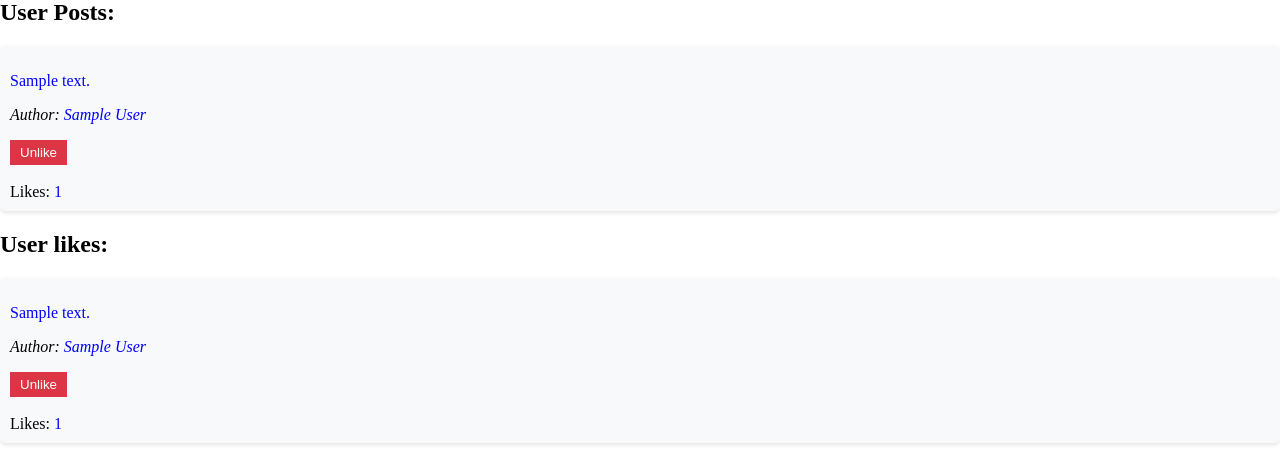
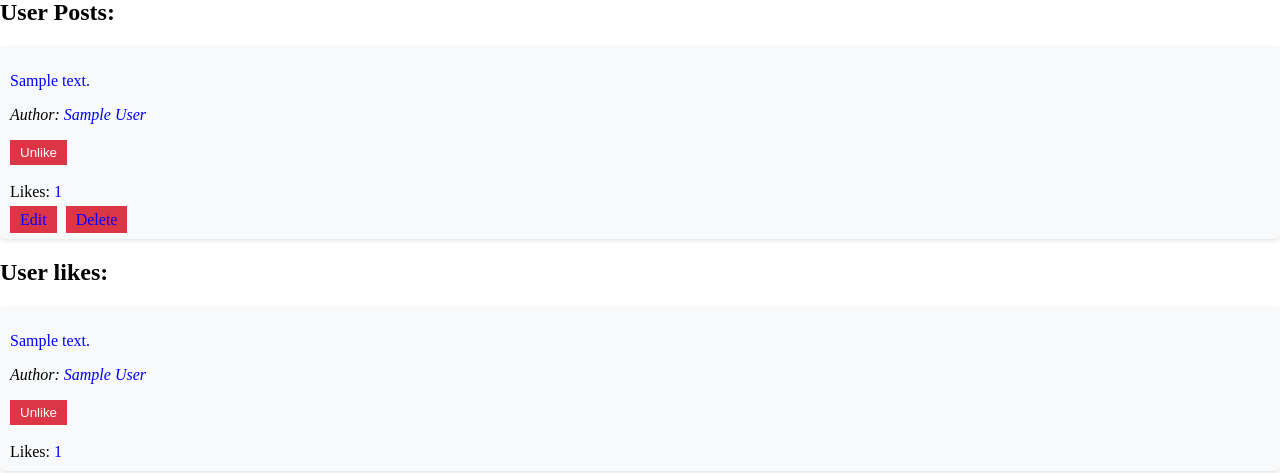
Before and after one commit to FaroukZakaria/Mini_social_media, a Flask app: page /users/1 in a window 1280 px wide. Shown: the part 274-747 px from the top of the page. Run offline with Flask 3, Linux system fonts and the light colour scheme; the visitor is signed in with stand-in values (Sample User, id 1); tables that the repository leaves empty hold one stand-in row (values such as "Sample post").

Commit message:
add edit and delete buttons in profile and home

```diff
--- a/app.py
+++ b/app.py
@@ -22,7 +22,7 @@ secret_key = ''.join(secrets.choice(string.ascii_letters + string.digits + strin
 app.secret_key = secret_key
 
 # Configure SQLAlchemy to connect to the database
-engine = create_engine('mysql://public:password@localhost/platform_data')
+engine = create_engine('mysql://root:root@localhost/platform_data')
 
 # Create the tables in the database
 Base.metadata.create_all(engine)
@@ -40,8 +40,10 @@ def index():
     """
     Home
     """
+    is_admin = False
     if 'user_id' in session:
         curr_user = session['user_id']
+        is_admin = session['is_admin']
     else:
         curr_user = None
 
@@ -56,7 +58,7 @@ def index():
             user_likes[like.post_id] = set()
         user_likes[like.post_id].add(like.user_id)
 
-    return render_template('index.html', users=users, posts=posts, likes=likes, curr_user=curr_user, user_likes=user_likes)
+    return render_template('index.html', users=users, posts=posts, likes=likes, curr_user=curr_user, user_likes=user_likes, is_admin=is_admin)
 
 @app.route('/login', methods=['GET', 'POST'], strict_slashes=False)
 def login():
@@ -269,8 +271,10 @@ def user_profile(user_id):
     """
     Show user profile
     """
+    is_admin = False
     if 'user_id' in session:
         curr_user = session['user_id']
+        is_admin = session['is_admin']
     else:
         curr_user = None
 
@@ -288,7 +292,7 @@ def user_profile(user_id):
             is_current_user = (user.id == curr_user)
         else:
             is_current_user = False
-        return render_template('profile.html', user=user, is_current_user=is_current_user, curr_user=curr_user, user_likes=user_likes)
+        return render_template('profile.html', user=user, is_current_user=is_current_user, curr_user=curr_user, user_likes=user_likes, is_admin=is_admin)
     else:
         return "User not found", 404
 
--- a/static/profile.css
+++ b/static/profile.css
@@ -112,3 +112,21 @@
 .author-label {
     color: black;
 }
+
+.edit-delete-buttons {
+    margin-top: 10px;
+    text-decoration: none;
+}
+
+.edit-btn, .delete-btn {
+    background-color: #dc3545;
+    color: #fff;
+    border: none;
+    padding: 5px 10px;
+    cursor: pointer;
+    margin-right: 5px;
+}
+
+.edit-btn:hover, .delete-btn:hover {
+    background-color: #c82333;
+}
--- a/templates/index.html
+++ b/templates/index.html
@@ -67,6 +67,12 @@
 						<a href="/comments/{{ post.id }}" class="comment-link">Comment</a>
 					</div>
 				</div>
+				{% if post.author_id == curr_user or is_admin %}
+                    <div class="edit-delete-buttons">
+                        <a href="/posts/{{ post.id }}/edit" class="edit-btn">Edit</a>
+                        <a href="/delete_post/{{ post.id }}" class="delete-btn">Delete</a>
+                    </div>
+                {% endif %}
 			</li>
 	</ul>
     </div>
--- a/templates/profile.html
+++ b/templates/profile.html
@@ -60,6 +60,12 @@
 				</div>
 				<br>
 				Likes: <a href="/post_likes/{{ post.id }}">{{ post.likes }}</a>
+				{% if post.author_id == curr_user or is_admin %}
+                    <div class="edit-delete-buttons">
+                        <a href="/posts/{{ post.id }}/edit" class="edit-btn">Edit</a>
+                        <a href="/delete_post/{{ post.id }}" class="delete-btn">Delete</a>
+                    </div>
+                {% endif %}
 			</li>
 		{% endfor %}
     </ul>
```
Also changed, not shown: static/style.css (+18 -0 lines). Lines whose indentation alone changed are shown as unchanged.
